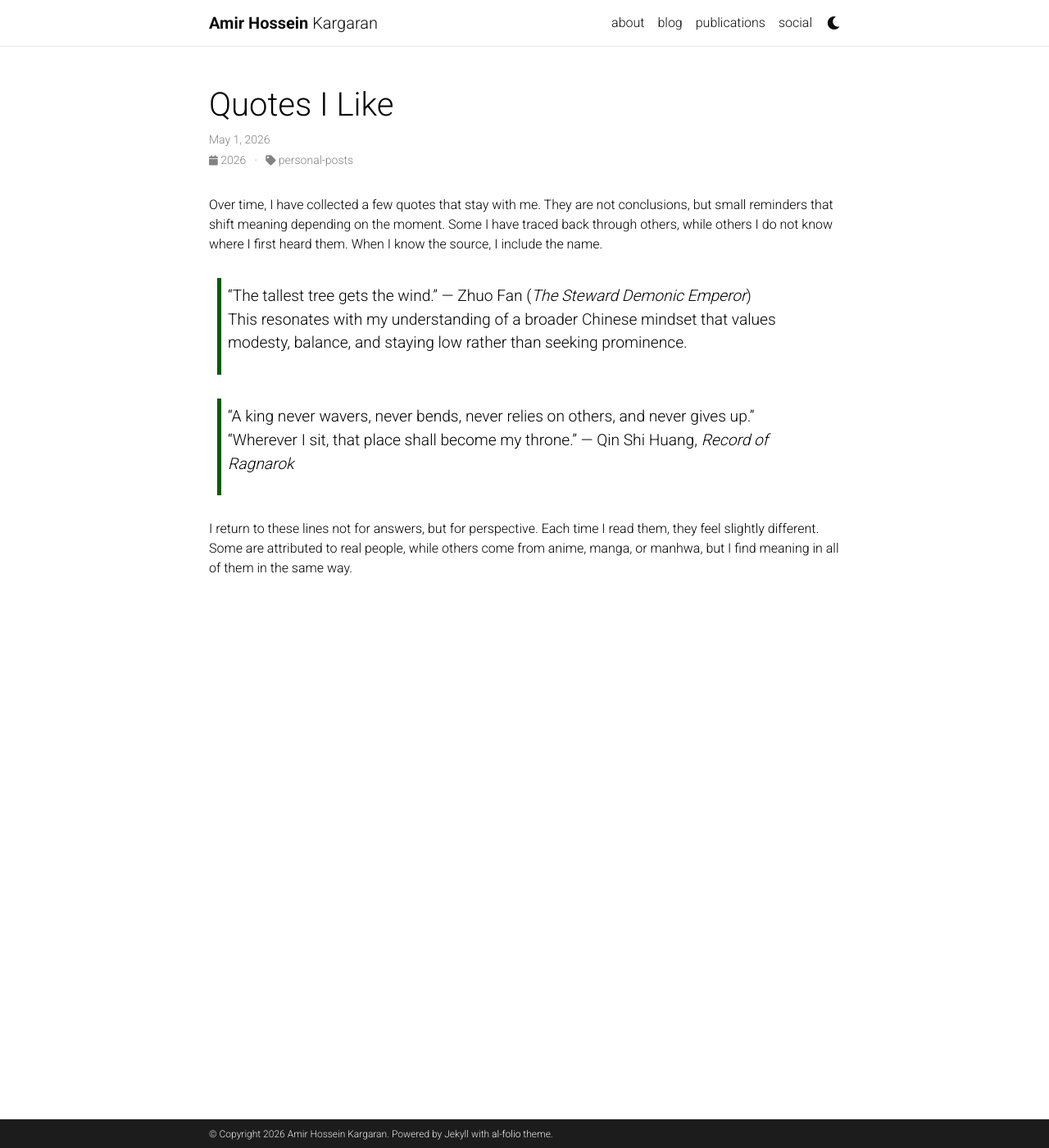
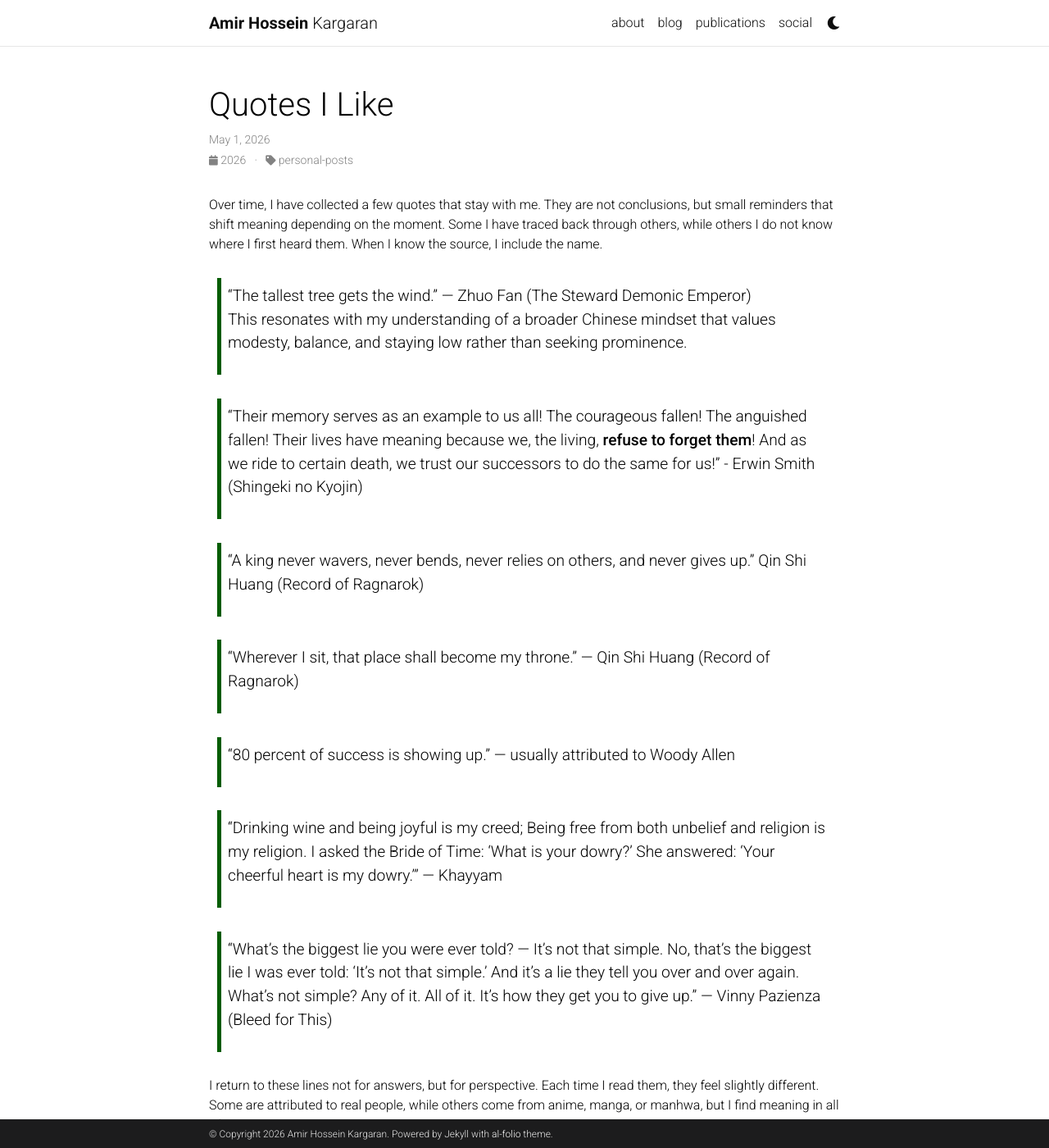
Before and after one commit to kargaranamir/kargaranamir.github.io, a Jekyll site: the page built from _posts/2026-05-01-quote.md, in a window 1280 px wide and 1400 px high. Shown: the whole window at 82% size. Built offline with Jekyll 4.4.1, drawn with Linux system fonts in a browser that asks for light colours; comment, search, counter and statistics services are not loaded; a style sheet for code colours, icons or effects is not loaded.

Commit message:
update quotes

```diff
--- a/_posts/2026-05-01-quote.md
+++ b/_posts/2026-05-01-quote.md
@@ -12,10 +12,35 @@ related_publications:
 
 Over time, I have collected a few quotes that stay with me. They are not conclusions, but small reminders that shift meaning depending on the moment. Some I have traced back through others, while others I do not know where I first heard them. When I know the source, I include the name.
 
-> “The tallest tree gets the wind.” — Zhuo Fan (*The Steward Demonic Emperor*)
+> “The tallest tree gets the wind.” — Zhuo Fan (The Steward Demonic Emperor)
 > This resonates with my understanding of a broader Chinese mindset that values modesty, balance, and staying low rather than seeking prominence.
 
 
-> “A king never wavers, never bends, never relies on others, and never gives up.” “Wherever I sit, that place shall become my throne.” — Qin Shi Huang, *Record of Ragnarok*
+> “Their memory serves as an example to us all!
+> The courageous fallen! The anguished fallen!
+> Their lives have meaning because we, the living, **refuse to forget them**!
+> And as we ride to certain death, we trust our successors to do the same for us!”  - Erwin Smith (Shingeki no Kyojin)
+
+
+> “A king never wavers, never bends, never relies on others, and never gives up.” Qin Shi Huang (Record of Ragnarok)
+
+> “Wherever I sit, that place shall become my throne.” — Qin Shi Huang (Record of Ragnarok)
+
+> “80 percent of success is showing up.” — usually attributed to Woody Allen
+
+> “Drinking wine and being joyful is my creed;
+> Being free from both unbelief and religion is my religion.
+> I asked the Bride of Time: ‘What is your dowry?’
+> She answered: ‘Your cheerful heart is my dowry.’” — Khayyam
+
+
+> “What’s the biggest lie you were ever told?
+> — It’s not that simple.
+>  No, that’s the biggest lie I was ever told: ‘It’s not that simple.’
+>  And it’s a lie they tell you over and over again.
+>  What’s not simple? Any of it. All of it.
+>  It’s how they get you to give up.”
+>  — Vinny Pazienza (Bleed for This)
+
 
 I return to these lines not for answers, but for perspective. Each time I read them, they feel slightly different. Some are attributed to real people, while others come from anime, manga, or manhwa, but I find meaning in all of them in the same way.
```
